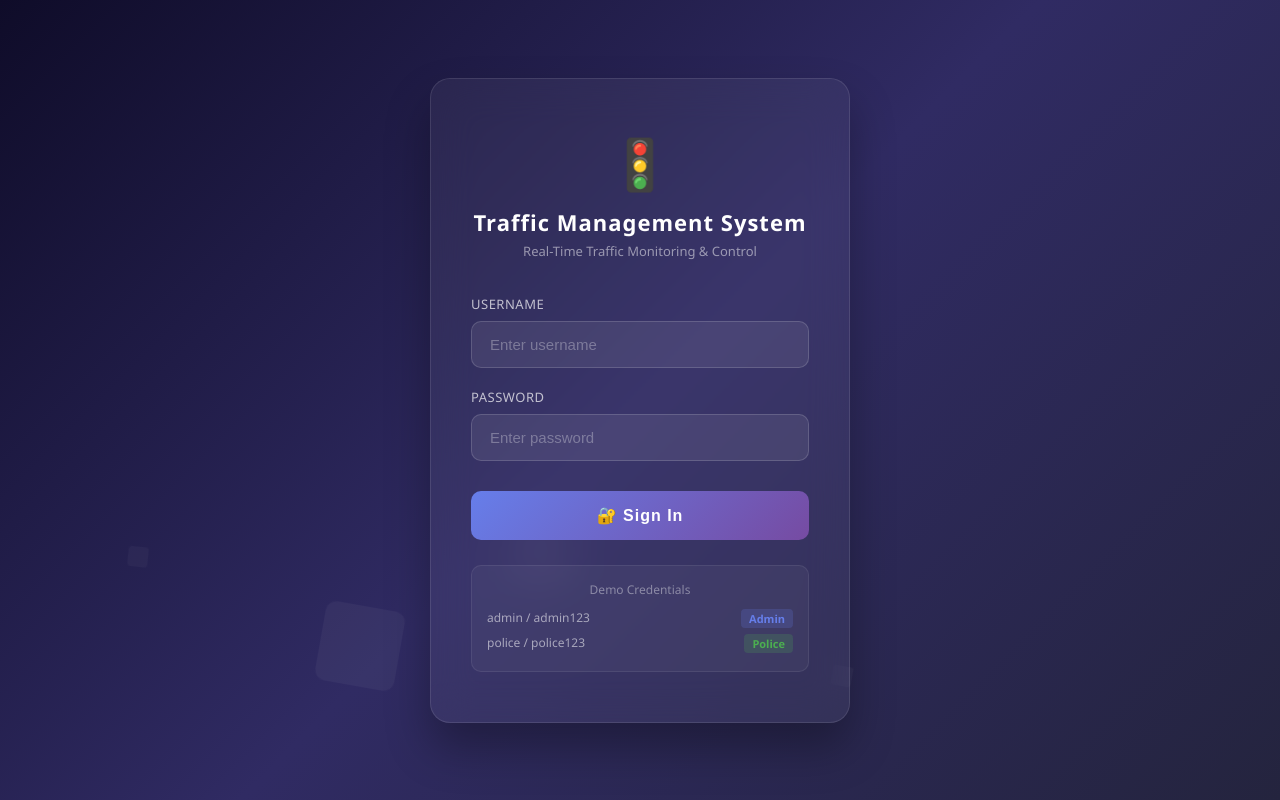
After one commit to adhilaashraf/trafficregulation, a Flask app: page /login in a window 1280 px wide. The commit adds this page. Run offline with Flask 3, Linux system fonts and the light colour scheme.

Commit message:
Add login page, police dashboard and updated upload page

```diff
--- /dev/null
+++ b/src/templates/login.html
@@ -0,0 +1,230 @@
+<!DOCTYPE html>
+<html lang="en">
+<head>
+    <meta charset="UTF-8">
+    <meta name="viewport" content="width=device-width, initial-scale=1.0">
+    <title>Login - Traffic Management System</title>
+    <style>
+        * { margin: 0; padding: 0; box-sizing: border-box; }
+
+        body {
+            font-family: 'Segoe UI', Tahoma, Geneva, Verdana, sans-serif;
+            background: linear-gradient(135deg, #0f0c29, #302b63, #24243e);
+            min-height: 100vh;
+            display: flex;
+            align-items: center;
+            justify-content: center;
+            overflow: hidden;
+        }
+
+        .bg-animation {
+            position: fixed;
+            top: 0; left: 0;
+            width: 100%; height: 100%;
+            z-index: 0;
+            overflow: hidden;
+        }
+
+        .bg-animation span {
+            position: absolute;
+            display: block;
+            width: 20px; height: 20px;
+            background: rgba(255,255,255,0.05);
+            animation: animate 25s linear infinite;
+            bottom: -150px;
+            border-radius: 50%;
+        }
+
+        .bg-animation span:nth-child(1) { left: 25%; width: 80px; height: 80px; animation-delay: 0s; }
+        .bg-animation span:nth-child(2) { left: 10%; width: 20px; height: 20px; animation-delay: 2s; animation-duration: 12s; }
+        .bg-animation span:nth-child(3) { left: 70%; width: 20px; height: 20px; animation-delay: 4s; }
+        .bg-animation span:nth-child(4) { left: 40%; width: 60px; height: 60px; animation-delay: 0s; animation-duration: 18s; }
+        .bg-animation span:nth-child(5) { left: 65%; width: 20px; height: 20px; animation-delay: 0s; }
+
+        @keyframes animate {
+            0% { transform: translateY(0) rotate(0deg); opacity: 1; border-radius: 0; }
+            100% { transform: translateY(-1000px) rotate(720deg); opacity: 0; border-radius: 50%; }
+        }
+
+        .login-container {
+            position: relative;
+            z-index: 1;
+            background: rgba(255, 255, 255, 0.05);
+            backdrop-filter: blur(20px);
+            border: 1px solid rgba(255, 255, 255, 0.1);
+            border-radius: 20px;
+            padding: 50px 40px;
+            width: 420px;
+            box-shadow: 0 25px 45px rgba(0,0,0,0.3);
+        }
+
+        .logo {
+            text-align: center;
+            margin-bottom: 35px;
+        }
+
+        .logo-icon {
+            font-size: 50px;
+            margin-bottom: 10px;
+        }
+
+        .logo h1 {
+            color: #fff;
+            font-size: 22px;
+            font-weight: 700;
+            letter-spacing: 1px;
+        }
+
+        .logo p {
+            color: rgba(255,255,255,0.5);
+            font-size: 13px;
+            margin-top: 5px;
+        }
+
+        .form-group {
+            margin-bottom: 20px;
+        }
+
+        .form-group label {
+            display: block;
+            color: rgba(255,255,255,0.7);
+            font-size: 13px;
+            margin-bottom: 8px;
+            font-weight: 500;
+            letter-spacing: 0.5px;
+            text-transform: uppercase;
+        }
+
+        .form-group input {
+            width: 100%;
+            padding: 14px 18px;
+            background: rgba(255,255,255,0.08);
+            border: 1px solid rgba(255,255,255,0.15);
+            border-radius: 10px;
+            color: #fff;
+            font-size: 15px;
+            outline: none;
+            transition: all 0.3s;
+        }
+
+        .form-group input:focus {
+            border-color: #667eea;
+            background: rgba(102,126,234,0.1);
+            box-shadow: 0 0 0 3px rgba(102,126,234,0.2);
+        }
+
+        .form-group input::placeholder {
+            color: rgba(255,255,255,0.3);
+        }
+
+        .btn-login {
+            width: 100%;
+            padding: 15px;
+            background: linear-gradient(135deg, #667eea, #764ba2);
+            border: none;
+            border-radius: 10px;
+            color: #fff;
+            font-size: 16px;
+            font-weight: 600;
+            cursor: pointer;
+            transition: all 0.3s;
+            letter-spacing: 1px;
+            margin-top: 10px;
+        }
+
+        .btn-login:hover {
+            transform: translateY(-2px);
+            box-shadow: 0 10px 25px rgba(102,126,234,0.4);
+        }
+
+        .btn-login:active {
+            transform: translateY(0);
+        }
+
+        .error-msg {
+            background: rgba(244,67,54,0.15);
+            border: 1px solid rgba(244,67,54,0.4);
+            color: #ff6b6b;
+            padding: 12px 16px;
+            border-radius: 10px;
+            font-size: 14px;
+            margin-bottom: 20px;
+            text-align: center;
+        }
+
+        .credentials-hint {
+            margin-top: 25px;
+            padding: 15px;
+            background: rgba(255,255,255,0.04);
+            border-radius: 10px;
+            border: 1px solid rgba(255,255,255,0.08);
+        }
+
+        .credentials-hint p {
+            color: rgba(255,255,255,0.4);
+            font-size: 12px;
+            text-align: center;
+            margin-bottom: 8px;
+        }
+
+        .credentials-hint .cred-row {
+            display: flex;
+            justify-content: space-between;
+            color: rgba(255,255,255,0.55);
+            font-size: 12px;
+            padding: 3px 0;
+        }
+
+        .role-badge {
+            padding: 2px 8px;
+            border-radius: 4px;
+            font-size: 11px;
+            font-weight: 600;
+        }
+
+        .role-admin { background: rgba(102,126,234,0.2); color: #667eea; }
+        .role-police { background: rgba(76,175,80,0.2); color: #4CAF50; }
+    </style>
+</head>
+<body>
+    <div class="bg-animation">
+        <span></span><span></span><span></span><span></span><span></span>
+    </div>
+
+    <div class="login-container">
+        <div class="logo">
+            <div class="logo-icon">🚦</div>
+            <h1>Traffic Management System</h1>
+            <p>Real-Time Traffic Monitoring & Control</p>
+        </div>
+
+        {% if error %}
+        <div class="error-msg">⚠️ {{ error }}</div>
+        {% endif %}
+
+        <form method="POST">
+            <div class="form-group">
+                <label>Username</label>
+                <input type="text" name="username" placeholder="Enter username" required>
+            </div>
+            <div class="form-group">
+                <label>Password</label>
+                <input type="password" name="password" placeholder="Enter password" required>
+            </div>
+            <button type="submit" class="btn-login">🔐 Sign In</button>
+        </form>
+
+        <div class="credentials-hint">
+            <p>Demo Credentials</p>
+            <div class="cred-row">
+                <span>admin / admin123</span>
+                <span class="role-badge role-admin">Admin</span>
+            </div>
+            <div class="cred-row">
+                <span>police / police123</span>
+                <span class="role-badge role-police">Police</span>
+            </div>
+        </div>
+    </div>
+</body>
+</html>
```
Also changed, not shown: src/templates/police_dashboard.html (added, +491 -0 lines), src/templates/upload.html (+25 -3 lines).
